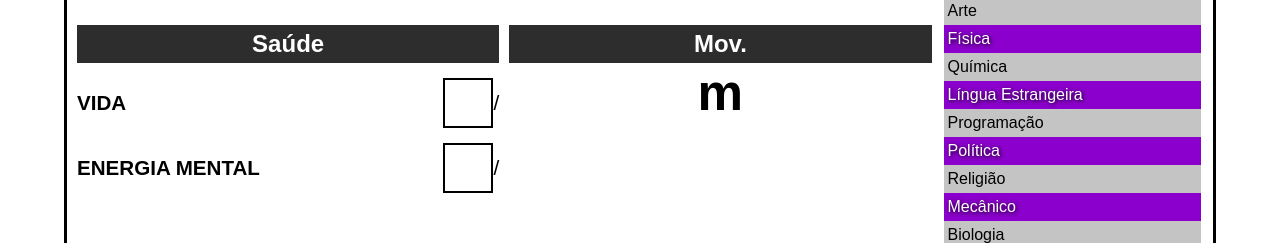
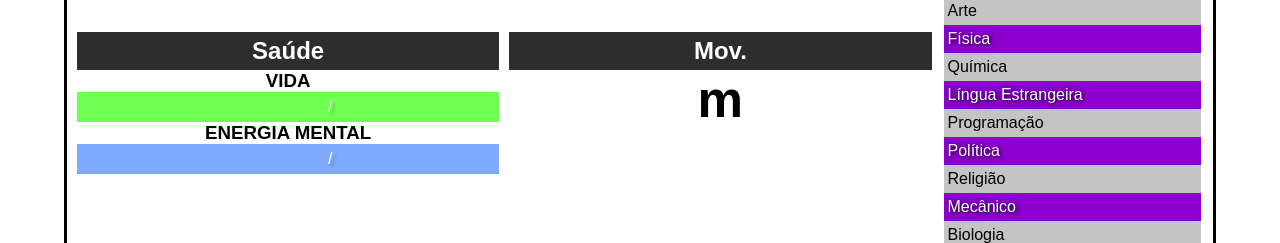
Before and after one commit to jaopredo/jojo-rpg-frontend, a React (Create React App) app: page /logged in a window 1280 px wide. Shown: the part 812-1055 px from the top of the page. Built offline with nearby package versions, Linux system fonts and the light colour scheme; no server answers; what react-animations would draw is missing.

Commit message:
Commit de backup

```diff
--- /dev/null
+++ b/src/components/DiceRoll/index.jsx
@@ -0,0 +1,50 @@
+import React, { useEffect } from 'react';
+import styled, { keyframes } from 'styled-components';
+import { fadeIn } from 'react-animations';
+import { MdClose } from 'react-icons/md';
+
+/* CSS */
+import './style.scss';
+
+/* COLORS */
+import colors from '../../modules/colors';
+
+/* COMPONENTES */
+const RollContainer = styled.div`
+    background: ${colors.rollColor};
+
+    width: 50%;
+    height: 40%;
+    padding: 20px;
+
+    position: fixed;
+    left: 50%;
+    top: 50%;
+    transform: translate(-50%, -50%);
+
+    color: white;
+
+    border-radius: 10px;
+    box-shadow: 3px 3px 3px #000000;
+    animation: 1s ${keyframes`${fadeIn}`} ;
+`;
+
+function DiceRoll({ children, setRolling }) {
+    const handleRollDice = () => {
+
+    }
+
+    useEffect(() => {
+
+    }, []);
+
+    return <RollContainer>
+        <MdClose id='close-icon' onClick={e => setRolling(false)}/>
+        <div className='content-container'>
+            <h1>RESULTADO DA ROLAGEM</h1>
+            { children }
+        </div>
+    </RollContainer>;
+}
+
+export default DiceRoll;
--- /dev/null
+++ b/src/components/DiceRoll/style.scss
@@ -0,0 +1,15 @@
+@use "../../modules/mixins";
+
+.content-container {
+    @include mixins.flex($dir: column);
+}
+
+#close-icon {
+    display: block;
+    color: white;
+    float: right;
+    font-size: 1.5em;
+
+    &:hover { color: rgb(216, 216, 216); cursor: pointer; }
+    &:active { color: rgb(173, 173, 173); }
+}
--- a/src/components/LoggedChar/index.jsx
+++ b/src/components/LoggedChar/index.jsx
@@ -10,6 +10,29 @@ import { GoVerified } from 'react-icons/go';
 const LevelSpan = styled.span`
     background: ${colors.levelColor};
     text-shadow: 3px 3px 5px #00000068;
+`;
+
+const MaxLife = styled.div`
+    top: 0;
+    height: 30px;
+    width: 100%;
+    background: ${colors.errorColor};
+`;
+const ActualLifeContainer = styled.div`
+    position: absolute;
+    top: 0;
+    left: 0;
+    height: 30px;
+    width: 100%;
+    background: ${colors.lifeColor};
+`;
+const ActualMentalEnergyContainer = styled.div`
+    position: absolute;
+    top: 0;
+    left: 0;
+    height: 30px;
+    width: 100%;
+    background: ${colors.mentalEnergyColor};
 `;
 
 const MaxXp = styled.div`
@@ -41,12 +64,23 @@ function LoggedChar({
     const lifeInputRef = useRef();
     const mentalEnergyInputRef = useRef();
     const actualXPInputRef = useRef();
-    const actualXPContainerRef = useRef();
 
     useEffect(() => {
+        let percentage;
+        // Área da vida
         if (actualLife) lifeInputRef.current.value = actualLife;
+        percentage = (actualLife/charState.combat?.life) * 100;
+        document.getElementById('actual-life').style.width = `${percentage}%`;
+
+        // Área da energia mental
         if (actualMentalEnergy) mentalEnergyInputRef.current.value = actualMentalEnergy;
+        percentage = (actualMentalEnergy/charState.combat?.mentalEnergy) * 100;
+        document.getElementById('actual-mental-energy').style.width = `${percentage}%`;
+
+        // Área xp
         if (actualXP) actualXPInputRef.current.value = actualXP;
+        percentage = (actualXP/charState.level?.maxXP) * 100
+        document.getElementById('actual-xp').style.width = `${percentage}%`
     }, [ actualLife, actualMentalEnergy, actualXP ])
 
     /* FUNÇÕES DE ADICIONAR E REMOVER */
@@ -55,6 +89,10 @@ function LoggedChar({
         if (e.key === 'Enter') {
             if (action === 'life') setActualLife(actualLife + Number(value));
             if (action === 'mental-energy') setActualMentalEnergy(actualMentalEnergy + Number(value));
+        }
+        if (e.key === 'ArrowUp' || e.key === 'ArrowDown') {
+            if (action === 'life') setActualLife(Number(value));
+            if (action === 'mental-energy') setActualMentalEnergy(Number(value));
         }
     }
     const handleDodgeChange = e => {
@@ -70,6 +108,7 @@ function LoggedChar({
     const handleXPChange = e => {
         const { value } = e.target;
         if (e.key === 'Enter') setActualXP(actualXP + Number(value));
+        if (e.key === 'ArrowUp' || e.key === 'ArrowDown') setActualXP(Number(value))
     }
 
     /* TRADUZ A RAÇA QUE VEM DA DATABASE :) */
@@ -206,6 +245,9 @@ function LoggedChar({
             <h2>Saúde</h2>
             <div id="life">
                 <h3>VIDA</h3>
+                <div className='health-container'>
+                    <MaxLife/>
+                    <ActualLifeContainer id='actual-life'/>
                     <p>
                         <input
                             type="number"
@@ -213,12 +255,15 @@ function LoggedChar({
                             onKeyUp={e => handleHealthKeyDown(e, 'life')}
                             ref={lifeInputRef}
                             onBlur={e => e.target.value = actualLife}
-                        className='span-container'
                         />  / {charState.combat?.life}
                     </p>
                 </div>
+            </div>
             <div id="mental-energy">
                 <h3>ENERGIA MENTAL</h3>
+                <div className='health-container'>
+                    <MaxXp/>
+                    <ActualMentalEnergyContainer id='actual-mental-energy'/>
                     <p>
                         <input
                             type="number"
@@ -227,8 +272,9 @@ function LoggedChar({
                             ref={mentalEnergyInputRef}
                             onBlur={e => e.target.value = actualMentalEnergy}
                             maxLength={3}
-                        className='span-container'
-                    /> / {charState.combat?.mentalEnergy}</p>
+                        /> / {charState.combat?.mentalEnergy}
+                    </p>
+                </div>
             </div>
         </div>
         <div id="moviment-area">
@@ -267,7 +313,7 @@ function LoggedChar({
             <LevelSpan className="level-number-container">{charState.level?.actualLevel}</LevelSpan>
             <div id='level-container'>
                 <MaxXp/>
-                <ActualXpContainer ref={actualXPContainerRef}/>
+                <ActualXpContainer id='actual-xp'/>
                 <div id="level-xp">
                     <input
                         type='number'
--- a/src/components/RegisterForm/index.jsx
+++ b/src/components/RegisterForm/index.jsx
@@ -3,7 +3,7 @@ import { useForm } from 'react-hook-form';
 import { useNavigate } from 'react-router-dom';
 import { Cookies } from 'react-cookie';
 import axios from 'axios';
-import styled from 'styled-components';
+import styled, { css } from 'styled-components';
 import colors from '../../modules/colors';
 
 /* COMPONENTS */
@@ -16,7 +16,7 @@ import './style.scss'
 const EmailInput = styled.input`
     font-size: 1.3vw;
     border: 3px solid  ${props => props.error?colors.errorColor:"#0000000"};
-    color: ${props => props.error?colors.errorColor:"black"};
+    ${props => props.error && css`color: ${colors.errorColor}`};
 `
 
 function RegisterForm({ setPlayerCookie }) {
--- a/src/modules/colors.js
+++ b/src/modules/colors.js
@@ -6,6 +6,9 @@ const colors =  {
     levelContainerColor: '#3b3b3b',
     errorColor: '#e95858',
     levelColor: '#ffe15c',
+    lifeColor: '#70ff53',
+    mentalEnergyColor: '#7eabff',
+    rollColor: '#6e6e6e',
 }
 
 export default colors;
--- a/src/pages/Logged.jsx
+++ b/src/pages/Logged.jsx
@@ -1,4 +1,4 @@
-import React, { useEffect, useRef, useState } from "react";
+import React, { useEffect, useState } from "react";
 import axios from "axios";
 
 /* CSS */
@@ -6,6 +6,7 @@ import '../sass/logged.scss';
 
 /* COMPONENTS */
 import LoggedChar from '../components/LoggedChar';
+import DiceRoll from "../components/DiceRoll";
 
 function Logged({ action, cookies, setCookie }) {
     let temporaryToken = "eyJhbGciOiJIUzI1NiIsInR5cCI6IkpXVCJ9.eyJpZCI6IjYyOWU4ZmQ0Yzc1MWZlNWFmYTYwNGI3ZSIsImVtYWlsIjoidGVzdGVAZ21haWwuY29tIiwiYWNjZXNzIjoicGxheWVyIiwiaWF0IjoxNjU0NTU4Njc2LCJleHAiOjE2ODYxMTg2NzZ9.XDpnChis6OkTK_P43mwHaDVzV01c0OzY6WBVGejrsEY";
@@ -13,6 +14,8 @@ function Logged({ action, cookies, setCookie }) {
     const [ charState, setCharState ] = useState({});
     const [ standState, setStandState ] = useState({});
     const [ subStandState, setSubStandState ] = useState({});
+
+    const [ rolling, setRolling ] = useState(false);
 
     const [ actualLife, setActualLife ] = useState();
     const [ actualMentalEnergy, setActualMentalEnergy ] = useState();
@@ -81,8 +84,9 @@ function Logged({ action, cookies, setCookie }) {
             setActualXP={setActualXP}
         />
         <button style={{ position: 'absolute', top: 0, left: 0 }} onClick={e => {
-            console.log(actualLife)
+            setRolling(true)
         }}>CLIQUE</button>
+        { rolling && <DiceRoll setRolling={setRolling}/> }
     </div>;
 }
 
--- a/src/sass/logged.scss
+++ b/src/sass/logged.scss
@@ -84,17 +84,29 @@ h2 {
 }
 
 /* INFORMAÇÕES DE SAÚDE */
+h3 {
+    text-align: center;
+}
 #health-area {
     grid-area: saude;
 
-    div {
-        @include mixins.flex(space-between);
-        font-size: 1.1rem;
-        margin-top: 15px;
+    .health-container {
+        position: relative;
 
         p {
             @include mixins.flex();
-            font-size: 1.3rem;
+            width: 100%;
+            top: 0;
+            position: absolute;
+            color: white;
+            text-shadow: 3px 3px 3px #0000003a;
+        }
+        input {
+            width: 20%;
+            text-align: center;
+            background-color: #00000000;
+            color: white;
+            text-shadow: 3px 3px 3px #0000003a;
         }
     }
 }
```
Lines whose indentation alone changed are shown as unchanged.
